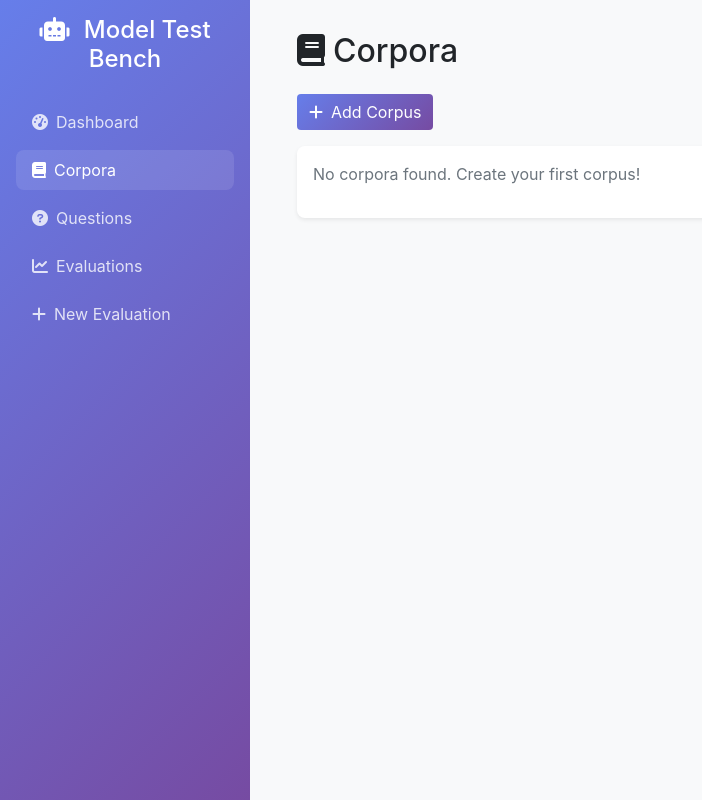
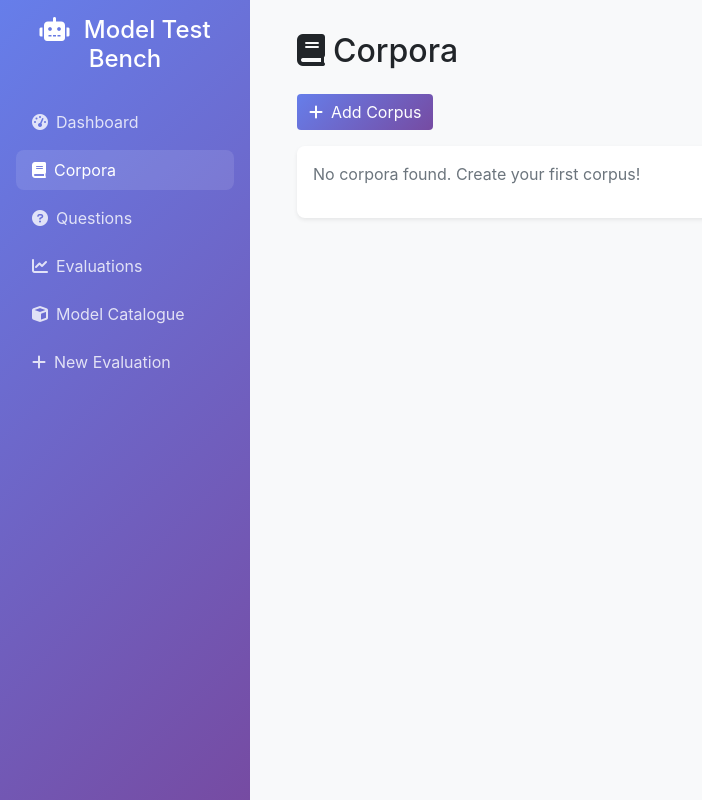
Before and after one commit to laudanum123/model_test_bench, a FastAPI app: page /corpus in a window 1280 px wide. Shown: the whole page, without its empty margins (0-702 px from the left). Run offline with FastAPI, Linux system fonts and the light colour scheme; data that the repository does not hold is empty; some libraries are stand-ins or nearby versions.

Commit message:
feat: Add model catalogue navigation link
- Add 'Model Catalogue' link to main navigation menu
- Include FontAwesome cube icon for visual consistency
- Support active page highlighting for models section

```diff
--- a/app/templates/base.html
+++ b/app/templates/base.html
@@ -176,6 +176,9 @@
             <a class="nav-link {% if active_page == 'evaluation' %}active{% endif %}" href="/evaluation">
                 <i class="fas fa-chart-line me-2"></i>Evaluations
             </a>
+            <a class="nav-link {% if active_page == 'models' %}active{% endif %}" href="/models">
+                <i class="fas fa-cube me-2"></i>Model Catalogue
+            </a>
             <a class="nav-link {% if active_page == 'new-evaluation' %}active{% endif %}" href="/new-evaluation">
                 <i class="fas fa-plus me-2"></i>New Evaluation
             </a>
```
